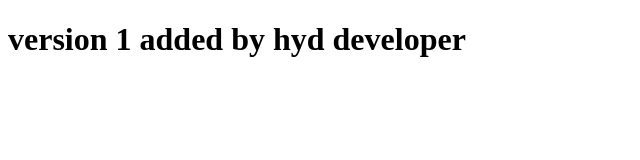
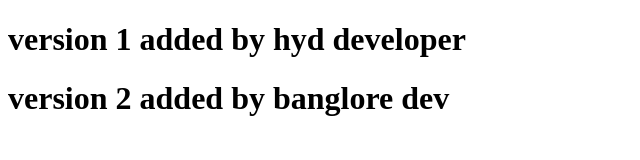
Before and after one commit to vaishnavi072001/project, a plain HTML site: page index.html in a window 1280 px wide. Shown: the whole page, without its empty margins (0-640 px from the left). Drawn offline with Linux system fonts and the light colour scheme.

Commit message:
version 2 added by bangalore

```diff
--- a/index.html
+++ b/index.html
@@ -7,5 +7,6 @@
 </head>
 <body>
    <h1>version 1 added by hyd developer</h1>
+   <h1>version 2 added by banglore dev</h1>
 </body>
 </html>
```
